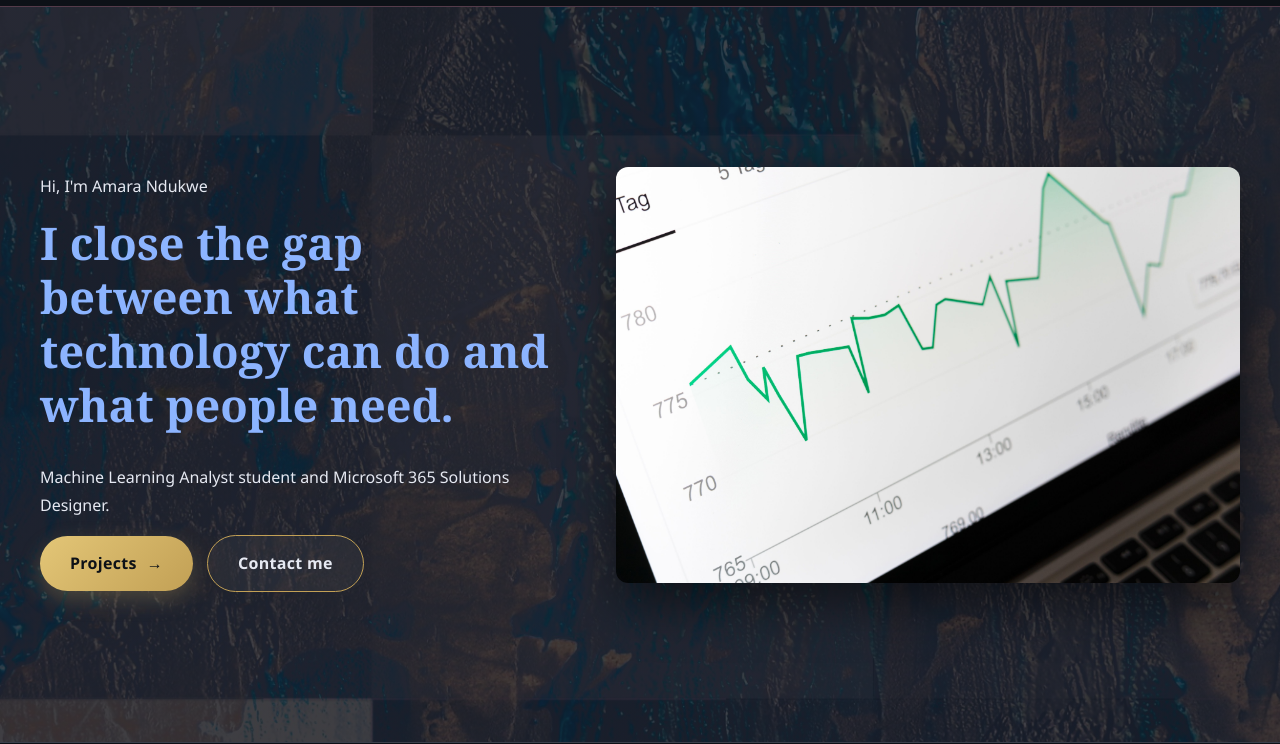
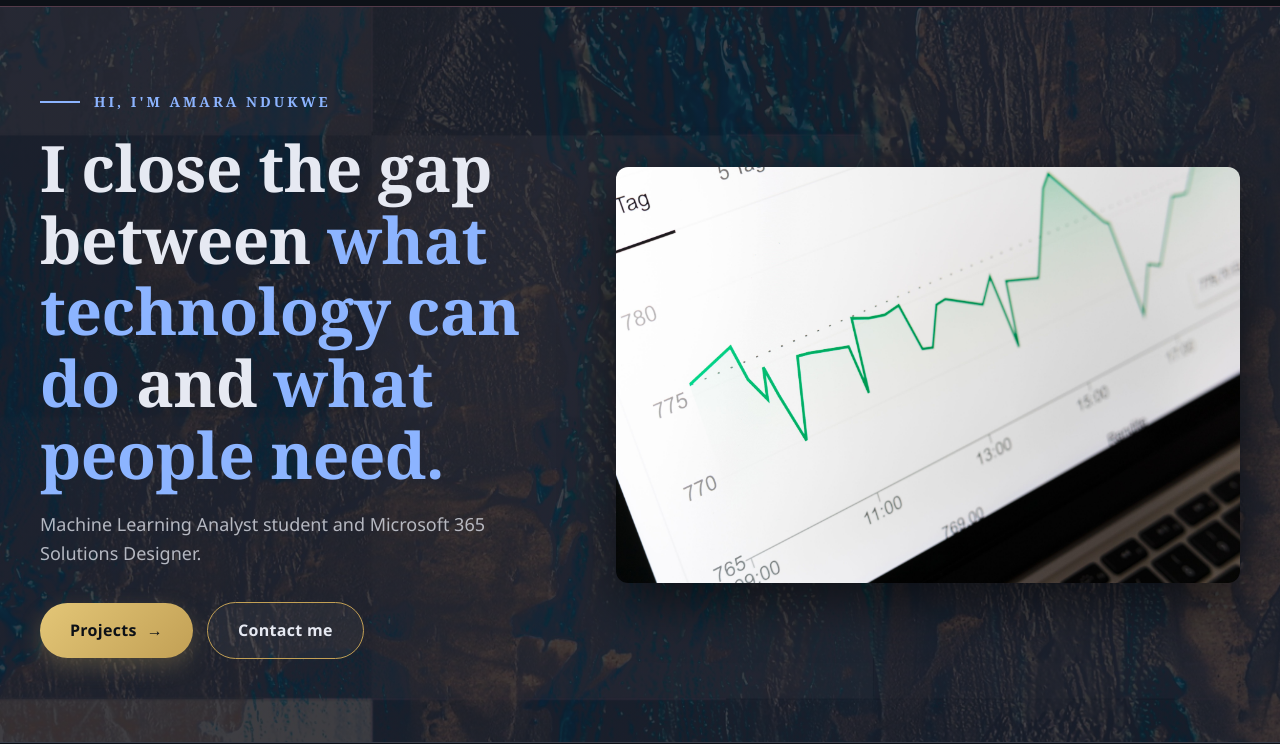
Before and after one commit to amyndukwe/amyndukwe.github.io, a plain HTML site: page index.html in a window 1280 px wide. Shown: the part 57-801 px from the top of the page. Drawn offline with Linux system fonts and the light colour scheme; a web font is replaced by a local one.

Commit message:
Add styles for hero section in index.html
Added CSS styles for hero section elements.

```diff
--- a/index.html
+++ b/index.html
@@ -7,6 +7,30 @@
   <link rel="preconnect" href="https://fonts.googleapis.com">
   <link href="https://fonts.googleapis.com/css2?family=Great+Vibes&display=swap" rel="stylesheet">
   <link rel="stylesheet" href="style.css">
+  <style>
+    .hero .eyebrow {
+      display: flex; align-items: center; gap: 14px;
+      margin: 0 0 18px; color: var(--blue);
+      font-family: var(--heading); font-size: 14px; font-weight: 700;
+      letter-spacing: 3px; text-transform: uppercase;
+    }
+    .hero .eyebrow::before { content: ""; width: 40px; height: 2px; background: var(--blue); }
+
+    .hero h1.hero-headline {
+      margin: 0 0 20px;
+      font-size: clamp(38px, 5vw, 64px);
+      line-height: 1.12; letter-spacing: -0.5px;
+      color: var(--text);
+    }
+    .hero h1.hero-headline .grad {
+      color: var(--blue); background: none; -webkit-text-fill-color: var(--blue);
+    }
+
+    .hero .hero-sub {
+      margin: 0 0 34px; max-width: 460px;
+      color: var(--text); opacity: 0.75; font-size: 18px; line-height: 1.6;
+    }
+  </style>
 </head>
 <body>
   <header>
```
